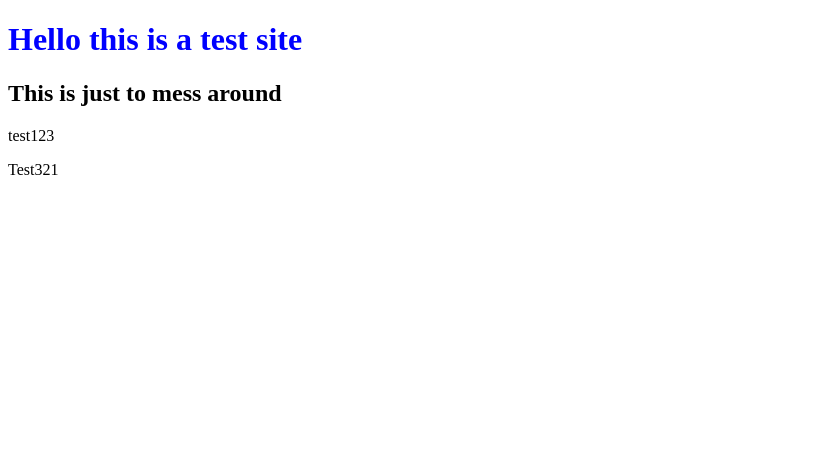
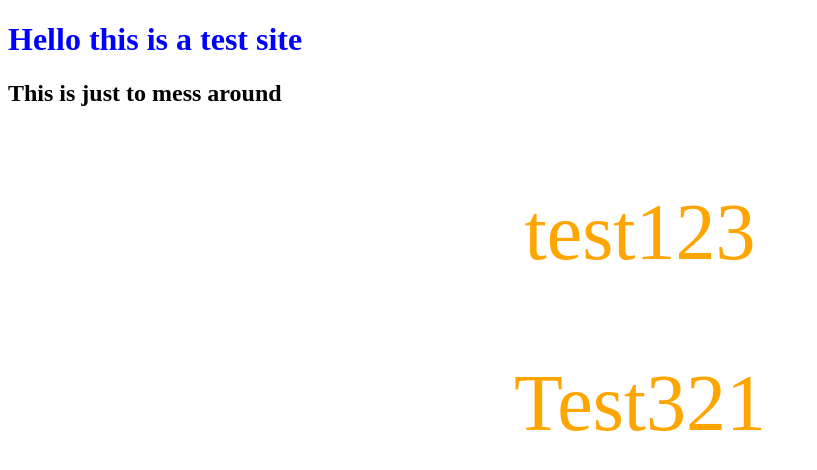
Before and after one commit to FigIvan/vercel, a plain HTML site: page index.html in a window 1280 px wide. Shown: the whole page, without its empty margins (0-817 px from the left). Drawn offline with Linux system fonts and the light colour scheme.

Commit message:
simple text changes

```diff
--- a/styles.css
+++ b/styles.css
@@ -1,3 +1,9 @@
 h1 {
   color: blue;
 }
+
+p {
+  color: orange;
+  font-size: 80px;
+  text-align: center;
+}
```
